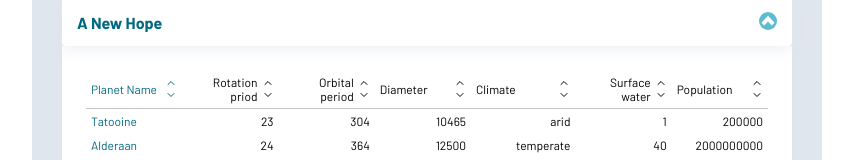
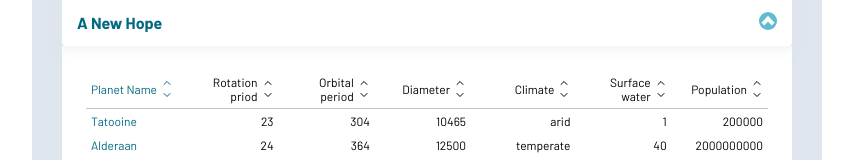
Before and after one commit to celinawierzbicka/star-wars, a React (Create React App) app: page / in a window 1280 px wide. Both pictures are taken after a click on the element 981 px from the left and 192 px from the top of the page. Shown: the part 170-330 px from the top of the page, without its empty margins (213-1066 px from the left). Built offline with nearby package versions, Linux system fonts and the light colour scheme.

Commit message:
fix styling

```diff
--- a/src/components/Components.css
+++ b/src/components/Components.css
@@ -87,7 +87,7 @@
     border-bottom: 1px solid #C4C4C4;
     display: flex;
     align-items: center;
-    justify-content: space-between;
+    justify-content: flex-end;
 }
 
 .rowItem {
@@ -98,6 +98,7 @@
 .heading0, .row0 {
     color: #00687F;
     text-align: left;
+    justify-content: flex-start;
 }
 
 .chevrons {
```
